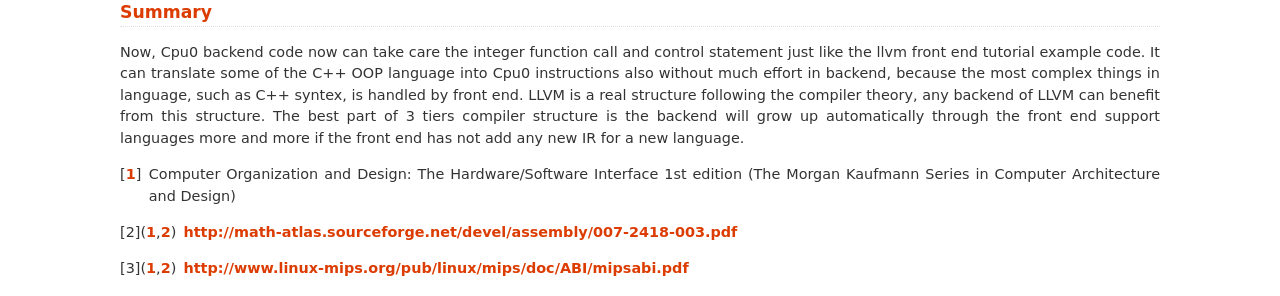
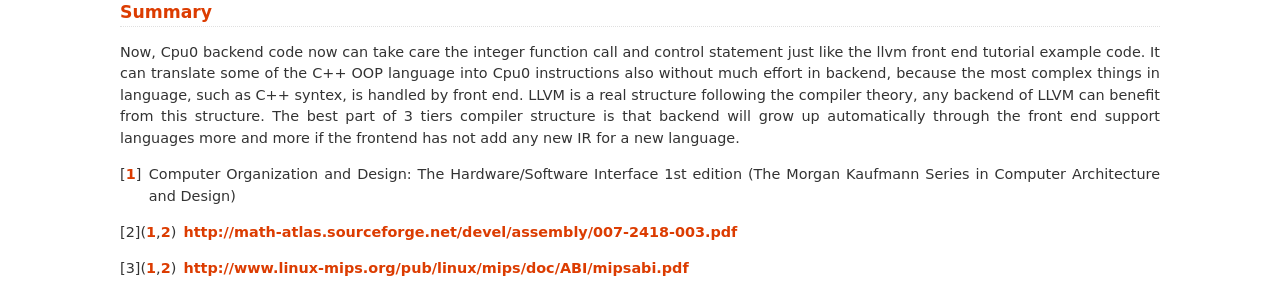
Before and after one commit to Jonathan2251/lbd, a Sphinx documentation site: the page built from source/funccall.rst, in a window 1280 px wide and 900 px high, scrolled down 68538 px. Shown: the part 216-512 px from the top of the window. Built offline with Sphinx 7.4.7, drawn with Linux system fonts in a browser that asks for light colours; formulas are drawn with MathJax 3; pages that are not in the unit, such as notebooks, are missing from menus; some of the changed text lies outside the part shown.

Commit message:
Correct typing

```diff
--- a/source/funccall.rst
+++ b/source/funccall.rst
@@ -776,7 +776,7 @@ LowerCall() is responsible to do this. The implementation as follows,
 
 Just like load incoming arguments from stack frame, we call
 CCInfo(CallConv,..., ArgLocs, ...) to get outgoing arguments information before
-enter **“for loop”** and set stack alignment with 8 bytes.
+enter **“for loop”*.
 They're almost same in **“for loop”** with LowerFormalArguments(), except
 LowerCall() creates store DAG vector instead of load DAG vector.
 After the **“for loop”**, it create **“ld $t9, %call16(_Z5sum_iiiiiii)($gp)”**
@@ -3512,9 +3512,9 @@ because the most complex things in language, such as C++ syntex, is handled by
 front end.
 LLVM is a real structure following the compiler theory, any backend of LLVM can
 benefit from this structure.
-The best part of 3 tiers compiler structure is the backend will grow up
+The best part of 3 tiers compiler structure is that backend will grow up
 automatically through the front end support languages more and more if the
-front end has not add any new IR for a new language.
+frontend has not add any new IR for a new language.
 
 
 .. [#computer_arch_interface] Computer Organization and Design: The Hardware/Software Interface 1st edition (The Morgan Kaufmann Series in Computer Architecture and Design)
--- a/source/verilog.rst
+++ b/source/verilog.rst
@@ -1,6 +1,6 @@
 .. _sec-verilog:
 
-Verify backend on verilog simulator
+Verify backend on Verilog simulator
 ===================================
 
 .. contents::
```
Also changed, not shown: other parts of source/funccall.rst (+5 -5 lines).
